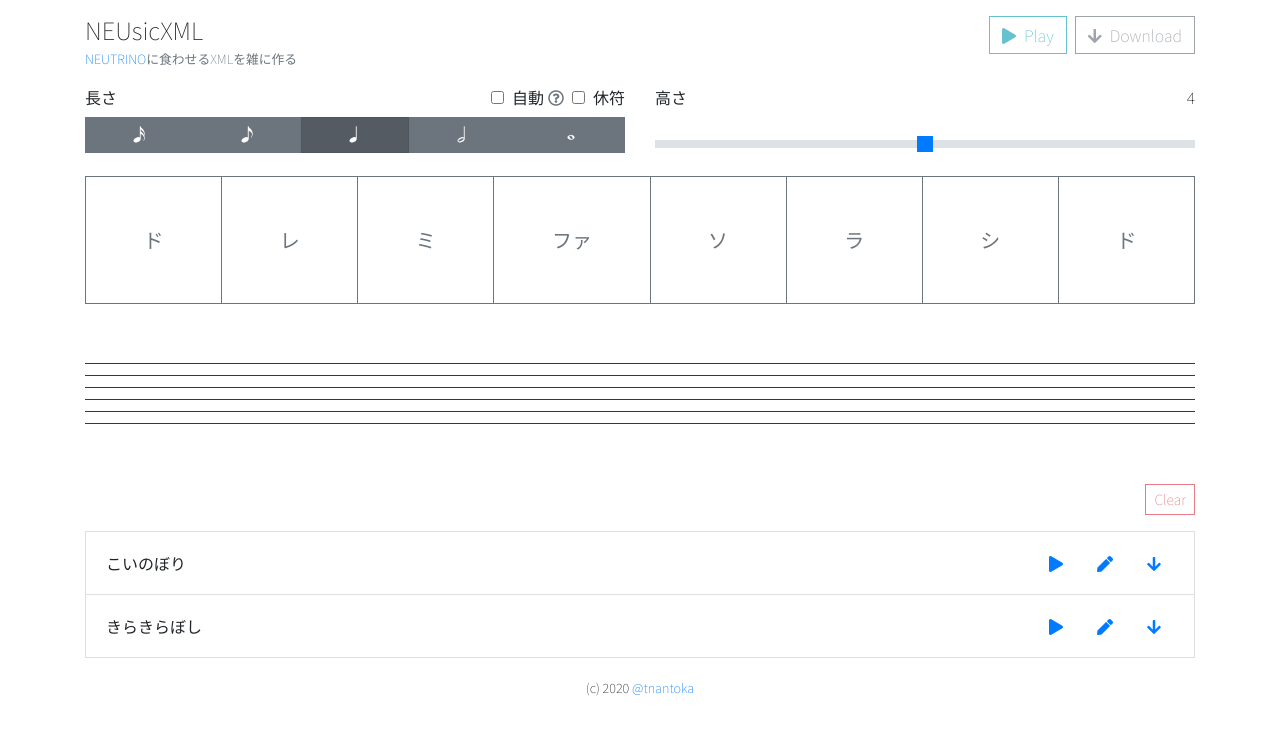
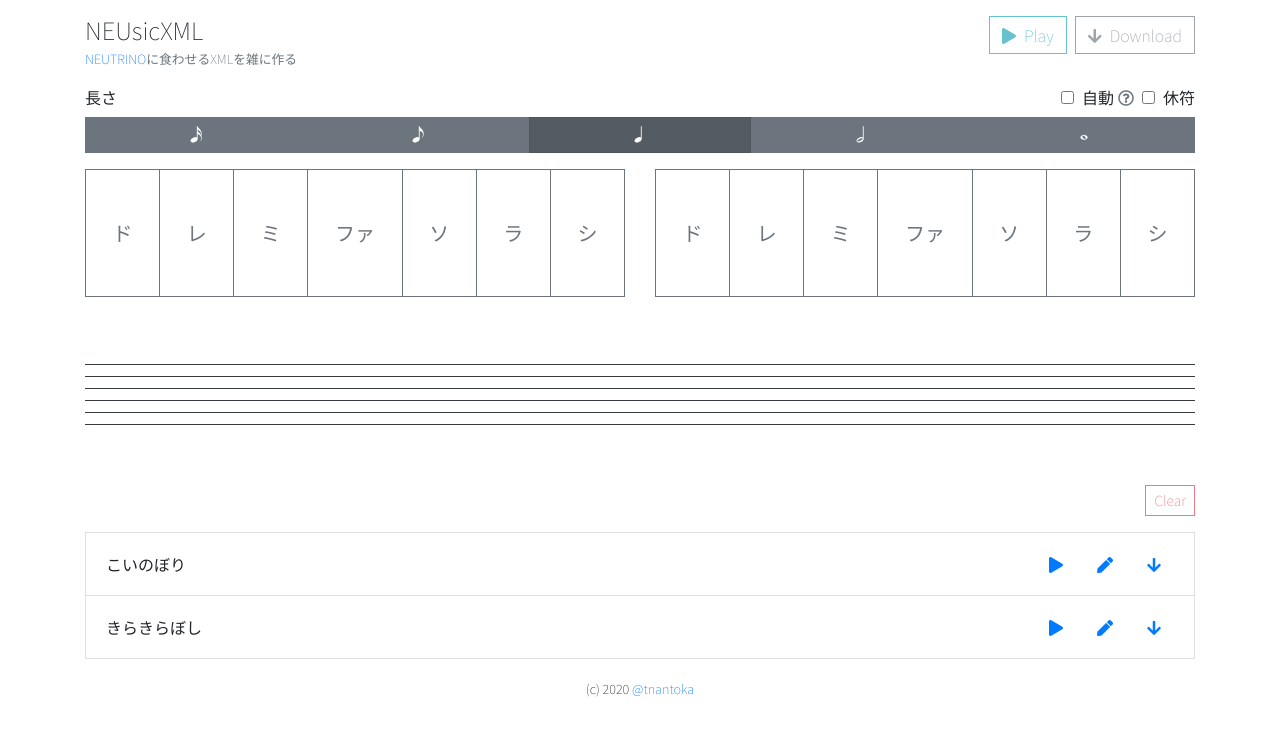
Before and after one commit to tnantoka/neusicxml, a React (Create React App) app: page / in a window 1280 px wide. Shown: the top 736 px of the page. Built offline with nearby package versions, Linux system fonts and the light colour scheme.

Commit message:
Hide octave

```diff
--- a/src/components/Keyboard.tsx
+++ b/src/components/Keyboard.tsx
@@ -1,4 +1,6 @@
 import React, { useEffect } from 'react';
+import { chunk } from 'lodash';
+import classnames from 'classnames';
 
 import { Note, Step } from '../constants/types';
 import steps from '../constants/steps';
@@ -14,7 +16,7 @@ type Props = {
   isRest: boolean;
 };
 
-const japaneseSteps = ['ド', 'レ', 'ミ', 'ファ', 'ソ', 'ラ', 'シ', 'ド'];
+const japaneseSteps = ['ド', 'レ', 'ミ', 'ファ', 'ソ', 'ラ', 'シ'];
 
 export default function Keyboard(props: Props) {
   const { isAutoDuration, onAdd, duration, autoDuration, onChangeAutoDuration, octave, isRest } = props;
@@ -26,7 +28,7 @@ export default function Keyboard(props: Props) {
     onAdd({
       id: new Date().getTime(),
       step,
-      octave,
+      octave: step.octave,
       duration,
       lyric,
       isRest,
@@ -63,7 +65,7 @@ export default function Keyboard(props: Props) {
     onAdd({
       id: new Date().getTime(),
       step,
-      octave,
+      octave: step.octave,
       duration: autoDuration!,
       lyric,
       isRest,
@@ -73,29 +75,34 @@ export default function Keyboard(props: Props) {
 
   return (
     <div className="row">
-      <div className="col">
+      {chunk(steps, 7).map((chunkedSteps, i) => {
+        return (
+          <div className="col-sm-6 mb-2" key={i}>
             <div
               className="btn-group btn-group-lg w-100"
             >
-          {steps.map(step => {
-            const japanese = japaneseSteps[step.index];
+              {chunkedSteps.map(step => {
+                const japanese = japaneseSteps[step.index % 7];
+                const lyric = isRest ? '' : japanese;
                 return (
                   <button
                     key={step.index}
                     type="button"
                     className="btn btn-outline-secondary pb-2 py-5 px-1"
-                onClick={() => onClick(step, japanese)}
+                    onClick={() => onClick(step, lyric)}
                     onMouseDown={onPointerDown}
                     onTouchStart={onPointerDown}
-                onMouseUp={() => onPointerUp(step, japanese)}
-                onTouchEnd={() => onPointerUp(step, japanese)}
+                    onMouseUp={() => onPointerUp(step, lyric)}
+                    onTouchEnd={() => onPointerUp(step, lyric)}
                   >
-                {japanese}
+                    <span className={classnames({ invisible: isRest })}>{japanese}</span>
                   </button>
                 );
               })}
             </div>
           </div>
+        );
+      })}
     </div>
   );
 }
--- a/src/components/Score.tsx
+++ b/src/components/Score.tsx
@@ -101,7 +101,7 @@ export default function Score(props: Props) {
                             bottom:
                               2 +
                               spaceHeight *
-                                0.5 * (6 + note.step.index),
+                                0.5 * (6 + (note.isRest ? 6 : note.step.index)),
                           }}
                         >
                           <img
--- a/src/components/Toolbar.tsx
+++ b/src/components/Toolbar.tsx
@@ -39,7 +39,7 @@ export default function Header(props: Props) {
 
   return (
     <div className="row">
-      <div className="col-sm-6 mb-3">
+      <div className="col-sm-12 mb-3">
         <div className="d-flex">
           長さ
           <label className="ml-auto">
@@ -120,6 +120,7 @@ export default function Header(props: Props) {
         </div>
       </div>)}
 
+      {false && (
         <div className="col-sm-6 mb-3">
           <div className="d-flex mb-4">
             高さ
@@ -136,6 +137,7 @@ export default function Header(props: Props) {
             />
           </div>
         </div>
+      )}
     </div>
   );
 }
--- a/src/constants/steps.ts
+++ b/src/constants/steps.ts
@@ -1,4 +1,4 @@
 import { Step } from './types';
 
-const steps: Step[] = 'CDEFGABC'.split('').map((step, index) => ({ step, index }));
+const steps: Step[] = 'CDEFGABCDEFGAB'.split('').map((step, index) => ({ step, index, octave: 4 + Math.floor(index / 7) }));
 export default steps;
--- a/src/constants/types.ts
+++ b/src/constants/types.ts
@@ -1,6 +1,7 @@
 export type Step = {
   step: string;
   index: number;
+  octave: number;
 };
 
 export type Note = {
```
Lines whose indentation alone changed are shown as unchanged.
